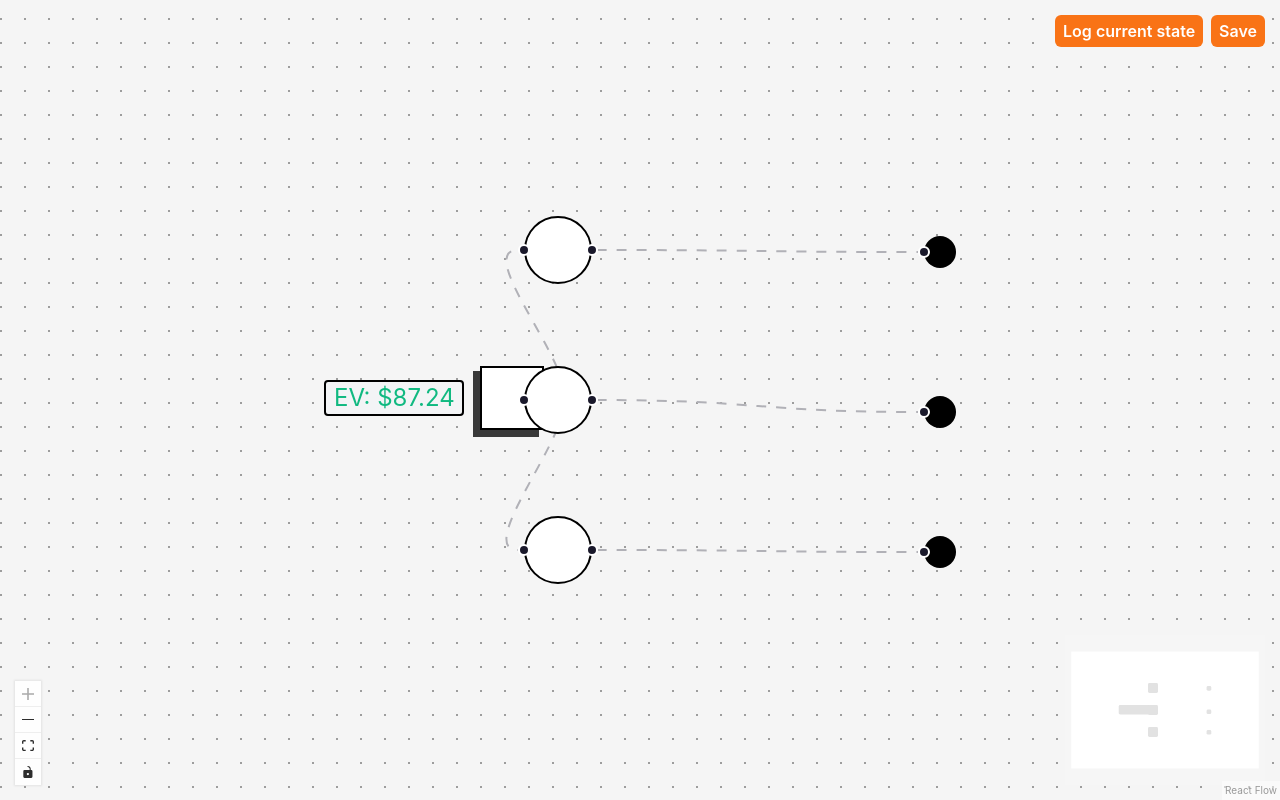
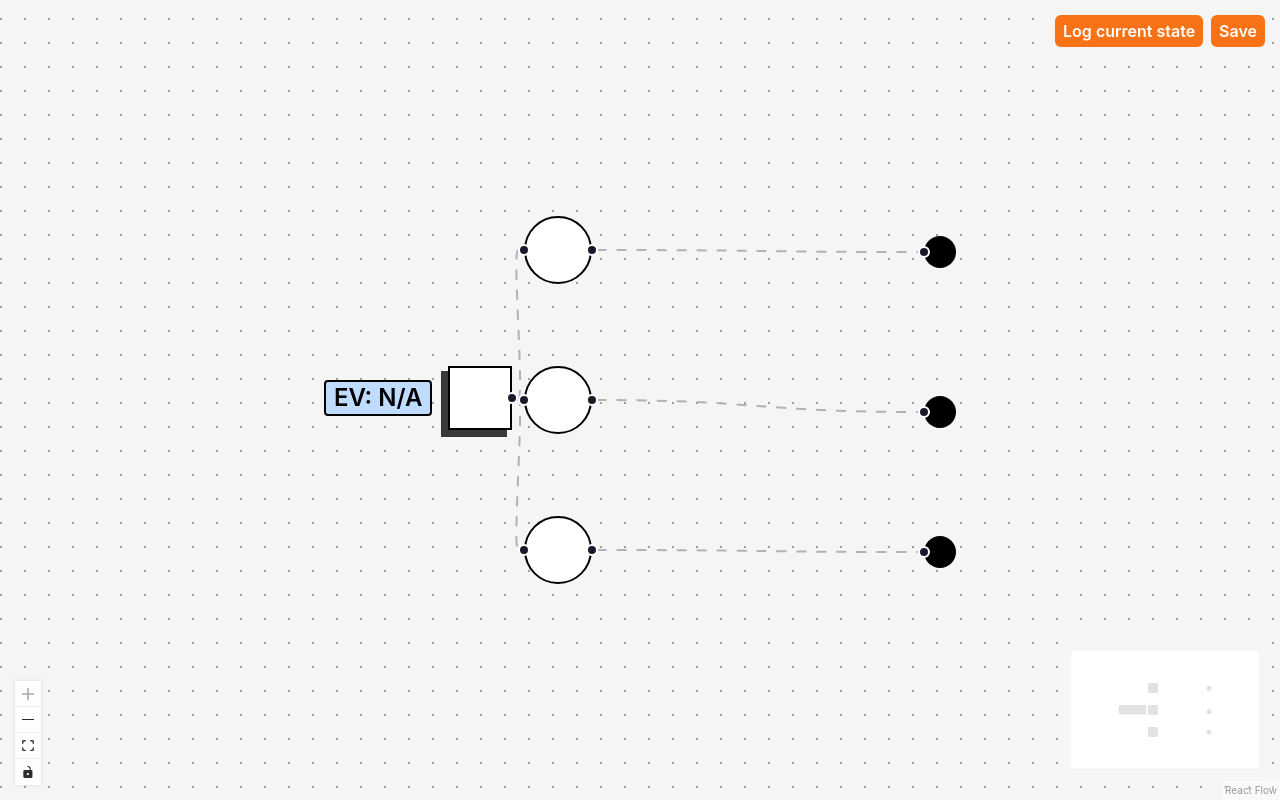
Before and after one commit to atakanzen/muaddib-fe, a React (Vite) app: page / in a window 1280 px wide. Built offline with nearby package versions, Linux system fonts and the light colour scheme.

Commit message:
Initialize context menu and change text updater

```diff
--- a/src/App.tsx
+++ b/src/App.tsx
@@ -7,10 +7,12 @@ import {
   ReactFlow,
   useReactFlow,
 } from "@xyflow/react";
-import { MouseEventHandler, useMemo } from "react";
+import { MouseEvent, MouseEventHandler, useMemo } from "react";
 
+import ContextMenu from "./components/contextMenu";
 import { customEdgeTypes } from "./constants/customEdgeTypes";
 import { customNodeTypes } from "./constants/customNodeTypes";
+import useContextMenu from "./hooks/useContextMenu";
 import {
   onConnect,
   onEdgesChange,
@@ -25,6 +27,7 @@ function App() {
   const nodes = useAppSelector(selectNodes);
   const edges = useAppSelector(selectEdges);
   const dispatch = useAppDispatch();
+  const { menuVisible, menuPosition, showMenu } = useContextMenu();
 
   const nodeTypes = useMemo(() => customNodeTypes, []);
   const edgeTypes = useMemo(() => customEdgeTypes, []);
@@ -32,6 +35,12 @@ function App() {
   const handleLogCurrentState: MouseEventHandler<HTMLElement> = (e) => {
     e.preventDefault();
     console.log(instance.toObject());
+  };
+
+  const handleOnContextMenu = (e: MouseEvent | globalThis.MouseEvent) => {
+    e.preventDefault();
+
+    showMenu(e.clientX, e.clientY);
   };
 
   return (
@@ -44,8 +53,12 @@ function App() {
         onConnect={(conn) => dispatch(onConnect(conn))}
         onNodesChange={(ch) => dispatch(onNodesChange(ch))}
         onEdgesChange={(ch) => dispatch(onEdgesChange(ch))}
+        onPaneContextMenu={handleOnContextMenu}
         fitView
       >
+        {menuVisible && (
+          <ContextMenu menuVisible={menuVisible} menuPosition={menuPosition} />
+        )}
         <Background
           variant={BackgroundVariant.Dots}
           color="rgba(10,10,10, 0.5)"
--- /dev/null
+++ b/src/components/contextMenu.tsx
@@ -0,0 +1,52 @@
+import { useEffect, useRef } from "react";
+import useContextMenu, { MenuPosition } from "../hooks/useContextMenu";
+
+interface ContextMenuProps {
+  menuPosition: MenuPosition;
+  menuVisible: boolean;
+}
+
+const ContextMenu = ({ menuPosition, menuVisible }: ContextMenuProps) => {
+  const { hideMenu } = useContextMenu();
+  const menuRef = useRef<HTMLDivElement | null>(null);
+
+  // TODO: This is not working yet.
+  useEffect(() => {
+    const handleOutsideClick = (e: MouseEvent) => {
+      e.preventDefault();
+      if (menuRef.current) {
+        console.log("ICERDEYIm");
+        hideMenu();
+      }
+    };
+
+    console.log("menuRef.current: ", menuRef.current);
+    console.log("menuVisible: ", menuVisible);
+
+    document.addEventListener("mousedown", handleOutsideClick);
+
+    return () => {
+      document.removeEventListener("mousedown", handleOutsideClick);
+    };
+  }, [hideMenu, menuVisible]);
+
+  return (
+    <div
+      ref={menuRef}
+      className="absolute h-64 w-44 bg-white border rounded z-50 p-2 shadow-funky"
+      style={{
+        top: `${menuPosition.y}px`,
+        left: `${menuPosition.x}px`,
+      }}
+    >
+      <span className="font-bold">Context Menu</span>
+      <ul className="flex flex-col gap-2 mt-4 items-start justify-center">
+        <li className="border-b cursor-pointer">Decision Node</li>
+        <li className="border-b cursor-pointer">Chance Node</li>
+        <li className="border-b cursor-pointer">Endpoint Node</li>
+      </ul>
+    </div>
+  );
+};
+
+export default ContextMenu;
--- a/src/constants/customNodeTypes.ts
+++ b/src/constants/customNodeTypes.ts
@@ -1,11 +1,11 @@
 import { NodeTypes } from "@xyflow/react";
-import TextUpdaterNode from "../nodes/text-updater-node";
+import { ChanceNode } from "../nodes/chance-node";
 import { DecisionNode } from "../nodes/decision-node";
-import { ChanceNode } from "../nodes/chance-node";
 import { EndpointNode } from "../nodes/endpoint-node";
+import TextNode from "../nodes/text-node";
 
 const customNodeTypes: NodeTypes = {
-  textUpdater: TextUpdaterNode,
+  textUpdater: TextNode,
   decisionNode: DecisionNode,
   chanceNode: ChanceNode,
   endpointNode: EndpointNode,
--- /dev/null
+++ b/src/hooks/useContextMenu.ts
@@ -0,0 +1,30 @@
+import { useState } from "react";
+
+export interface MenuPosition {
+  x: number;
+  y: number;
+}
+
+const useContextMenu = () => {
+  const [menuVisible, setMenuVisible] = useState<boolean>(false);
+  const [menuPosition, setMenuPosition] = useState<MenuPosition>({
+    x: 0,
+    y: 0,
+  });
+
+  const showMenu = (x: number, y: number) => {
+    console.log("Show menu called, menu visible before: ", menuVisible);
+    setMenuPosition({ x, y });
+    setMenuVisible(true);
+    console.log("Show menu called, menu visible after: ", menuVisible);
+  };
+
+  const hideMenu = () => {
+    setMenuVisible(false);
+    console.log("HIDE MENU CALLED, menuVisible: ", menuVisible);
+  };
+
+  return { menuVisible, menuPosition, showMenu, hideMenu };
+};
+
+export default useContextMenu;
--- a/src/nodes/decision-node.tsx
+++ b/src/nodes/decision-node.tsx
@@ -2,15 +2,15 @@ import { Handle, NodeProps, Position } from "@xyflow/react";
 
 type DecisionNodeProps = {
   data: {
-    title: string;
+    ev: number;
   };
 } & Omit<NodeProps, "data">;
 
 export const DecisionNode = (props: DecisionNodeProps) => {
   return (
     <div className="flex gap-2 items-center justify-center">
-      <span className="nodrag hover:cursor-default select-text border border-black px-1 py-1/2 bg-gray-100 rounded-sm text-emerald-500 text-xs  w-22 truncate">
-        EV: $87.24
+      <span className="nodrag hover:cursor-default select-text border border-black px-1 py-1/2 bg-blue-200 rounded-sm font-semibold text-black text-xs w-22 truncate">
+        EV: {props.data.ev ?? "N/A"}
       </span>
       <div className="w-8 h-8 bg-white text-black border border-black shadow-funky">
         <Handle
--- a/src/nodes/text-updater-node.tsx
+++ b/src/nodes/text-node.tsx
@@ -1,16 +1,14 @@
+import { NodeProps } from "@xyflow/react";
 import React, { useCallback } from "react";
-import { Handle, NodeProps, Position } from "@xyflow/react";
 
-const TextUpdaterNode = (_props: NodeProps) => {
+const TextNode = (_props: NodeProps) => {
   const onChange = useCallback((evt: React.ChangeEvent<HTMLInputElement>) => {
     console.log(evt.target.value);
   }, []);
 
   return (
     <div className="p-2 bg-white text-black rounded-sm">
-      <Handle type="target" position={Position.Top} />
       <div className="flex gap-x-1 items-center">
-        <label htmlFor="text">Text:</label>
         <input
           type="text"
           id="text"
@@ -19,15 +17,8 @@ const TextUpdaterNode = (_props: NodeProps) => {
           className="nodrag bg-gray-300 rounded-sm text-black p-1"
         />
       </div>
-      <Handle type="source" position={Position.Bottom} id="a" />
-      <Handle
-        type="source"
-        position={Position.Bottom}
-        id="b"
-        className="left-2"
-      />
     </div>
   );
 };
 
-export default TextUpdaterNode;
+export default TextNode;
--- a/tailwind.config.js
+++ b/tailwind.config.js
@@ -7,6 +7,9 @@ export default {
         funky: "-3px 3px 0 0.5px rgba(10,10,10,0.8)",
         "funky-circle": "-3px 3px 0 0.5px rgba(10,10,10,0.8)",
       },
+      fontSize: {
+        xss: ["0.65rem", "0.90rem"],
+      },
     },
   },
   plugins: [],
```
